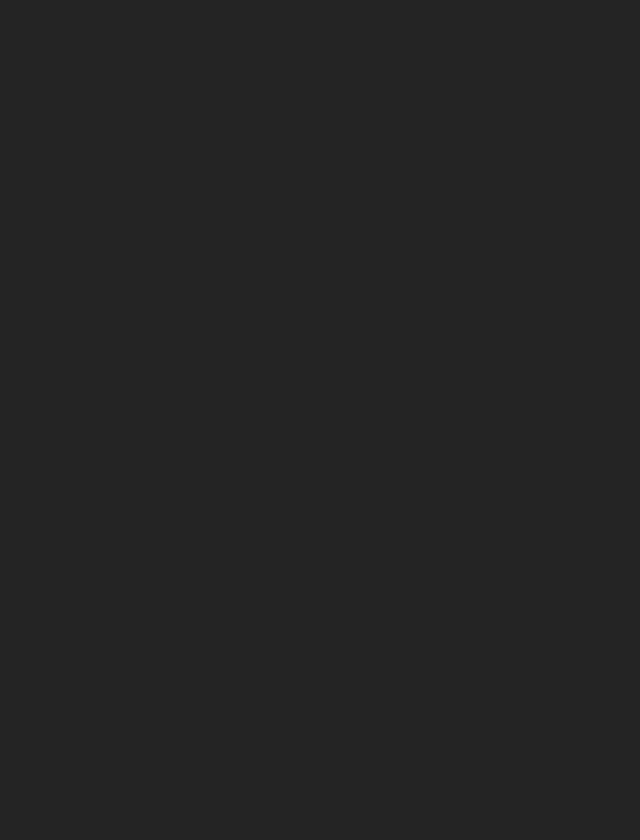
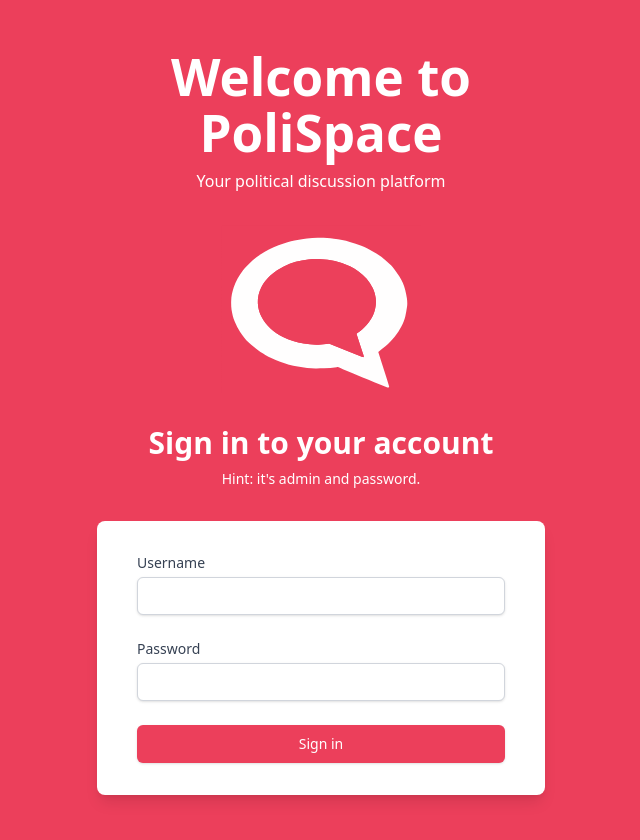
Before and after one commit to AtharvePandey/Macrosoft, a React (Vite) app in the folder Polispace/: page /login in a window 1280 px wide. Before the commit this address had no page. Shown: the top 840 px of the page, without its empty margins (319-959 px from the left). Before the commit the page ends 800 px from the top, so only its background shows below. Built offline with nearby package versions, Linux system fonts and the light colour scheme.

Commit message:
Basic Login Site and Logout button
Basic frontend for logging in and a logout button added to homepage.

```diff
--- a/Polispace/index.html
+++ b/Polispace/index.html
@@ -4,7 +4,7 @@
     <meta charset="UTF-8" />
     <link rel="icon" type="image/svg+xml" href="@asset/vite.svg" />
     <meta name="viewport" content="width=device-width, initial-scale=1.0" />
-    <title>Vite + React + TS</title>
+    <title>Polispace!</title>
   </head>
   <body>
     <div id="root"></div>
--- a/Polispace/src/pages/App.tsx
+++ b/Polispace/src/pages/App.tsx
@@ -4,6 +4,7 @@ import { BrowserRouter as Router, Route, Routes } from "react-router-dom";
 import Home from "./Home";
 import Settings from "./Settings";
 import CreatePost from "./CreatePost";
+import Login from "./Login";
 
 function App() {
   //const [count, setCount] = useState(0);
@@ -14,6 +15,7 @@ function App() {
         <Route path="/" element={<Home />} />
         <Route path="/settings" element={<Settings />} />
         <Route path="/createpost" element={<CreatePost />} />
+        <Route path="/login" element={<Login/>} />
       </Routes>
     </Router>
   );
--- a/Polispace/src/pages/Home.tsx
+++ b/Polispace/src/pages/Home.tsx
@@ -1,4 +1,5 @@
 import { useState } from "react";
+import { useNavigate } from "react-router-dom";
 import logo from "../assets/polispacelogo.svg";
 import { FeedScope } from "../datamodels";
 import Feed from "@component/Feed";
@@ -6,18 +7,21 @@ import { SettingDropDown } from "@component/SettingDropDown";
 
 const Home = () => {
   const [activeFeed, setActiveFeed] = useState<FeedScope>(FeedScope.Local);
+  const navigate = useNavigate();
 
   const feedScopes = Object.values(FeedScope).filter(
     (value) => typeof value === "number"
   ) as FeedScope[];
 
+  const handleLogout = () => {
+    localStorage.removeItem("isAuthenticated");
+    navigate("/login");
+  };
+
   return (
     <div className="bg-[#F5F5F5] min-h-screen font-sans">
       {/* Navbar */}
-      <header
-        className="text-white p-4 flex justify-between items-center sticky top-0 z-10 bg-[#ec3f5b]"
-        // style={{ backgroundColor: "#ec3f5b" }}
-      >
+      <header className="text-white p-4 flex justify-between items-center sticky top-0 z-10 bg-[#ec3f5b]">
         <div className="flex items-center space-x-3">
           <img
             src={logo}
@@ -27,7 +31,15 @@ const Home = () => {
           />
           <h1 className="text-2xl font-bold">PoliSpace</h1>
         </div>
+        <div className="flex items-center space-x-4">
         <SettingDropDown />
+          <button
+            onClick={handleLogout}
+            className="px-4 py-2 bg-white text-[#ec3f5b] rounded-md font-medium hover:bg-gray-100 transition-colors"
+          >
+            Logout
+          </button>
+        </div>
       </header>
 
       {/* Main Content */}
@@ -66,6 +78,28 @@ const Home = () => {
           </div>
         </div>
       </div>
+
+      {/* Bottom Navigation (for mobile) */}
+      <nav className="md:hidden fixed bottom-0 left-0 right-0 bg-white shadow-lg flex justify-around items-center p-2">
+        <a
+          href="/"
+          className="flex flex-col items-center text-[#ec3f5b] p-2"
+        >
+          <span className="text-xs">Home</span>
+        </a>
+        <a
+          href="/settings"
+          className="flex flex-col items-center text-gray-600 p-2"
+        >
+          <span className="text-xs">Settings</span>
+        </a>
+        <a
+          href="/createpost"
+          className="flex flex-col items-center text-gray-600 p-2"
+        >
+          <span className="text-xs">Create Post</span>
+        </a>
+      </nav>
     </div>
   );
 };
--- /dev/null
+++ b/Polispace/src/pages/Login.tsx
@@ -0,0 +1,109 @@
+import React, { useState } from "react";
+import { useNavigate } from "react-router-dom";
+import logo from "../assets/polispacelogo.svg";
+
+const Login = () => {
+  const [username, setUsername] = useState("");
+  const [password, setPassword] = useState("");
+  const [error, setError] = useState("");
+  const navigate = useNavigate();
+
+  const handleSubmit = (e: React.FormEvent) => {
+    e.preventDefault();
+
+    if (!username || !password) {
+      setError("Please enter both username and password");
+      return;
+    }
+
+    // quick and dirty "password" check
+    // backend communication TBD
+    if (username === "admin" && password === "password") {
+      localStorage.setItem("isAuthenticated", "true");
+      navigate("/");
+    } else {
+      setError("Invalid credentials");
+    }
+  };
+
+  return (
+    <div className="min-h-screen bg-[#ec3f5b] flex flex-col justify-center py-12 sm:px-6 lg:px-8">
+      <div className="sm:mx-auto sm:w-full sm:max-w-md">
+        {/* Logo Container */}
+        <div className="text-center mb-4">
+        <h1 className="text-2xl font-extrabold text-white justify-centerwhitespace-nowrap">Welcome to PoliSpace</h1>
+        <p className="text-white mt-2">Your political discussion platform</p>
+      </div>
+
+        <div className="flex justify-center">
+          <img
+            src={logo}
+            alt="PoliSpace Logo"
+            className="h-50 w-50"
+          />
+        </div>
+
+        <h2 className="mt-4 text-center text-3xl font-extrabold text-white">
+          Sign in to your account
+        </h2>
+        <p className="mt-2 text-center text-sm text-white">
+          Hint: it's admin and password.
+        </p>
+      </div>
+
+      <div className="mt-8 sm:mx-auto sm:w-full sm:max-w-md">
+        <div className="bg-white py-8 px-4 shadow-lg rounded-lg sm:px-10">
+          {error && (
+            <div className="mb-4 text-sm text-red-600">{error}</div>
+          )}
+          <form className="space-y-6" onSubmit={handleSubmit}>
+            <div>
+              <label htmlFor="username" className="block text-sm font-medium text-gray-700">
+                Username
+              </label>
+              <div className="mt-1">
+                <input
+                  id="username"
+                  name="username"
+                  type="text"
+                  required
+                  value={username}
+                  onChange={(e) => setUsername(e.target.value)}
+                  className="appearance-none block w-full px-3 py-2 border border-gray-300 rounded-md shadow-sm placeholder-gray-400 focus:outline-none focus:ring-indigo-500 focus:border-indigo-500 sm:text-sm text-gray-900 bg-white"
+                />
+              </div>
+            </div>
+
+            <div>
+              <label htmlFor="password" className="block text-sm font-medium text-gray-700">
+                Password
+              </label>
+              <div className="mt-1">
+                <input
+                  id="password"
+                  name="password"
+                  type="password"
+                  required
+                  value={password}
+                  onChange={(e) => setPassword(e.target.value)}
+                  className="appearance-none block w-full px-3 py-2 border border-gray-300 rounded-md shadow-sm placeholder-gray-400 focus:outline-none focus:ring-indigo-500 focus:border-indigo-500 sm:text-sm text-gray-900 bg-white"
+                />
+              </div>
+            </div>
+
+            <div>
+              <button
+                type="submit"
+                className="w-full flex justify-center py-2 px-4 border border-transparent rounded-md shadow-sm text-sm font-medium text-white bg-[#ec3f5b] hover:bg-[#d13751] focus:outline-none focus:ring-2 focus:ring-offset-2 focus:ring-[#ec3f5b]"
+              >
+                Sign in
+              </button>
+            </div>
+          </form>
+        </div>
+      </div>
+    </div>
+  );
+};
+
+export default Login;
```
